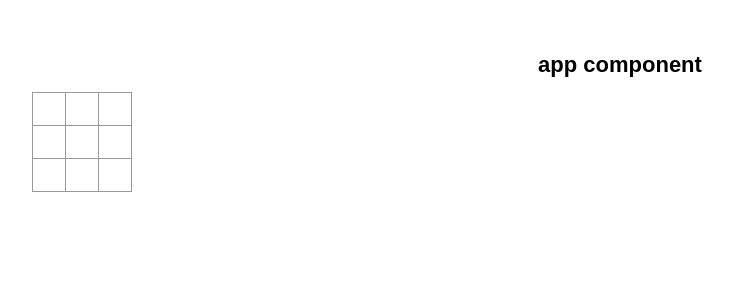
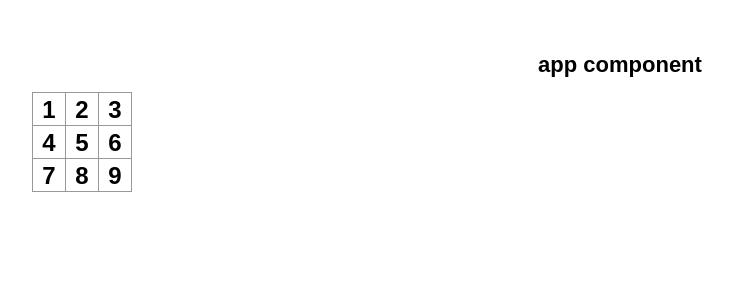
Before and after one commit to nad1yah/my-react-app, a React (Vite) app: page / in a window 1280 px wide. Shown: the top 300 px of the page, without its empty margins (20-753 px from the left). Built offline with nearby package versions, Linux system fonts and the light colour scheme.

Commit message:
passing value prop to each square component in board component

```diff
--- a/src/App.jsx
+++ b/src/App.jsx
@@ -13,26 +13,26 @@
 }
 
 export function Square({ value }) {
-  return <button className="square">{ value }</button>;
+  return <button className="square">{value}</button>;
 }
 
 export function Board() {
   return (
     <>
       <div className="board-row">
-        <Square />
-        <Square />
-        <Square />
+        <Square value="1" />
+        <Square value="2" />
+        <Square value="3" />
       </div>
       <div className="board-row">
-        <Square />
-        <Square />
-        <Square />
+        <Square value="4" />
+        <Square value="5" />
+        <Square value="6" />
       </div>
       <div className="board-row">
-        <Square />
-        <Square />
-        <Square />
+        <Square value="7" />
+        <Square value="8" />
+        <Square value="9" />
       </div>
     </>
   );
```
